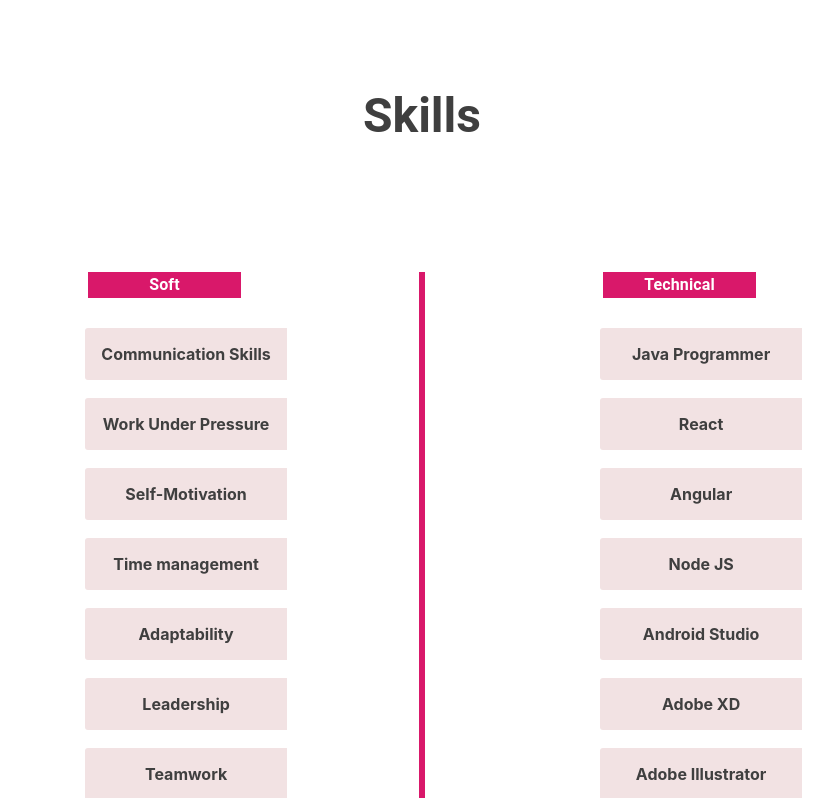
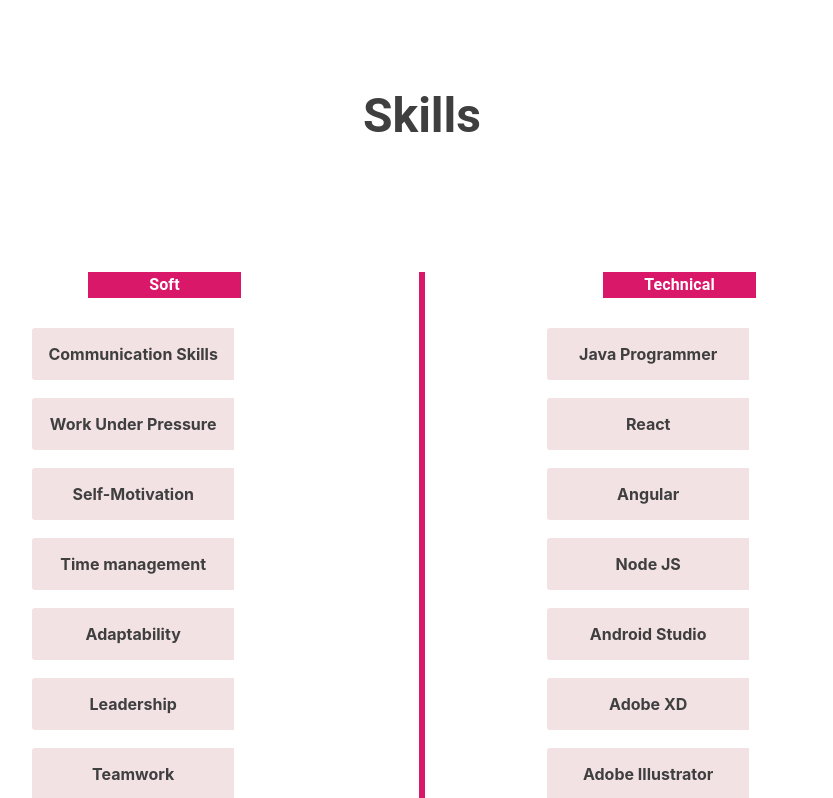
Before and after one commit to shahadAlsayed/portfolio, a React (Create React App) app: page / in a window 1280 px wide. Shown: the part 2296-3094 px from the top of the page, without its empty margins (218-1051 px from the left). Built offline with nearby package versions, Linux system fonts and the light colour scheme.

Commit message:
edit width for ipad

```diff
--- a/src/Style/tagSkills.css
+++ b/src/Style/tagSkills.css
@@ -140,6 +140,9 @@
     width: 76% !important;
     height: 60px;
   }
+  .container-skillbar {
+    width: 100% !important;
+  }
 }
 
 /* For mobile : like samsung grand(480 * 800): */
```
